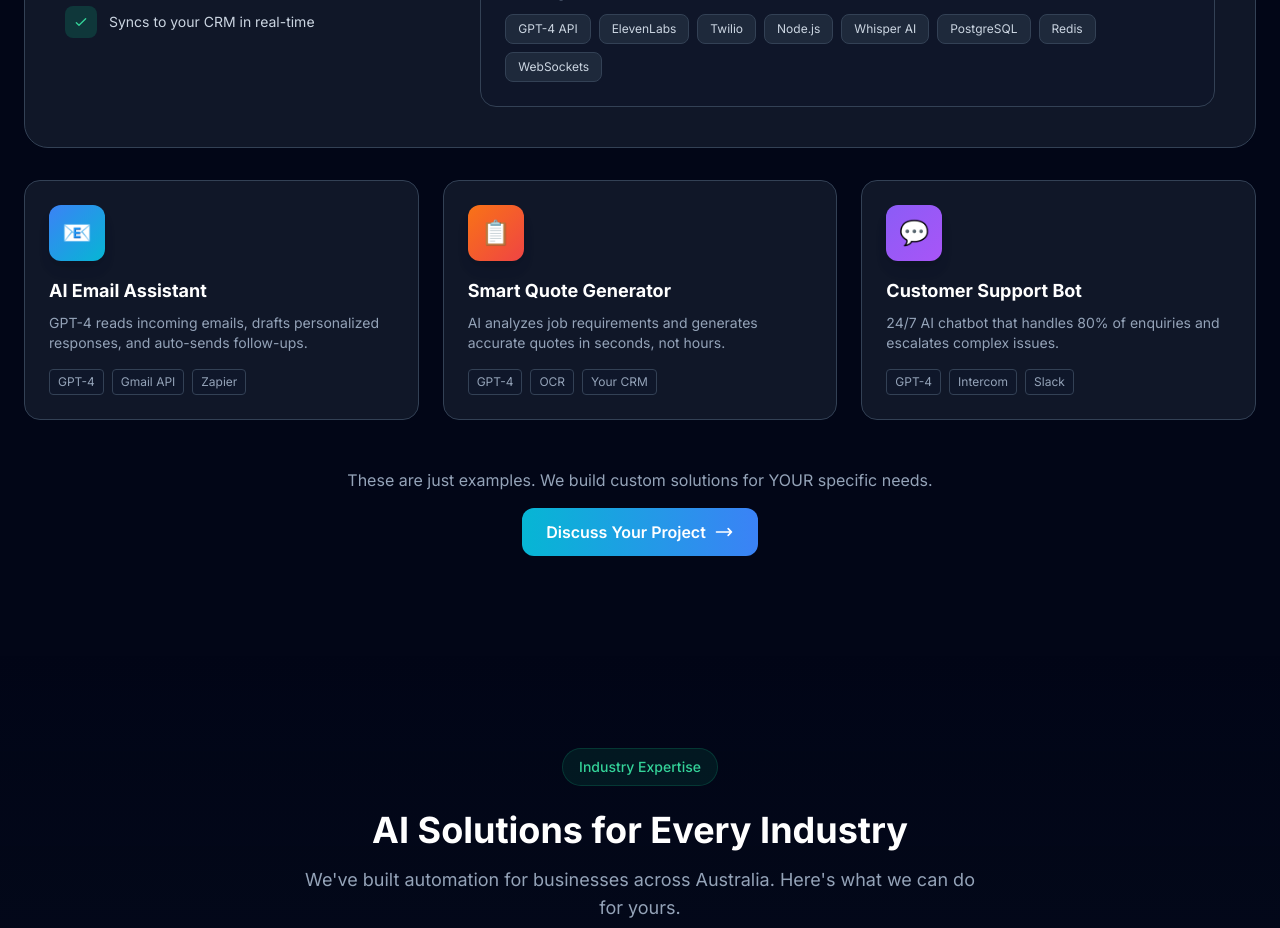
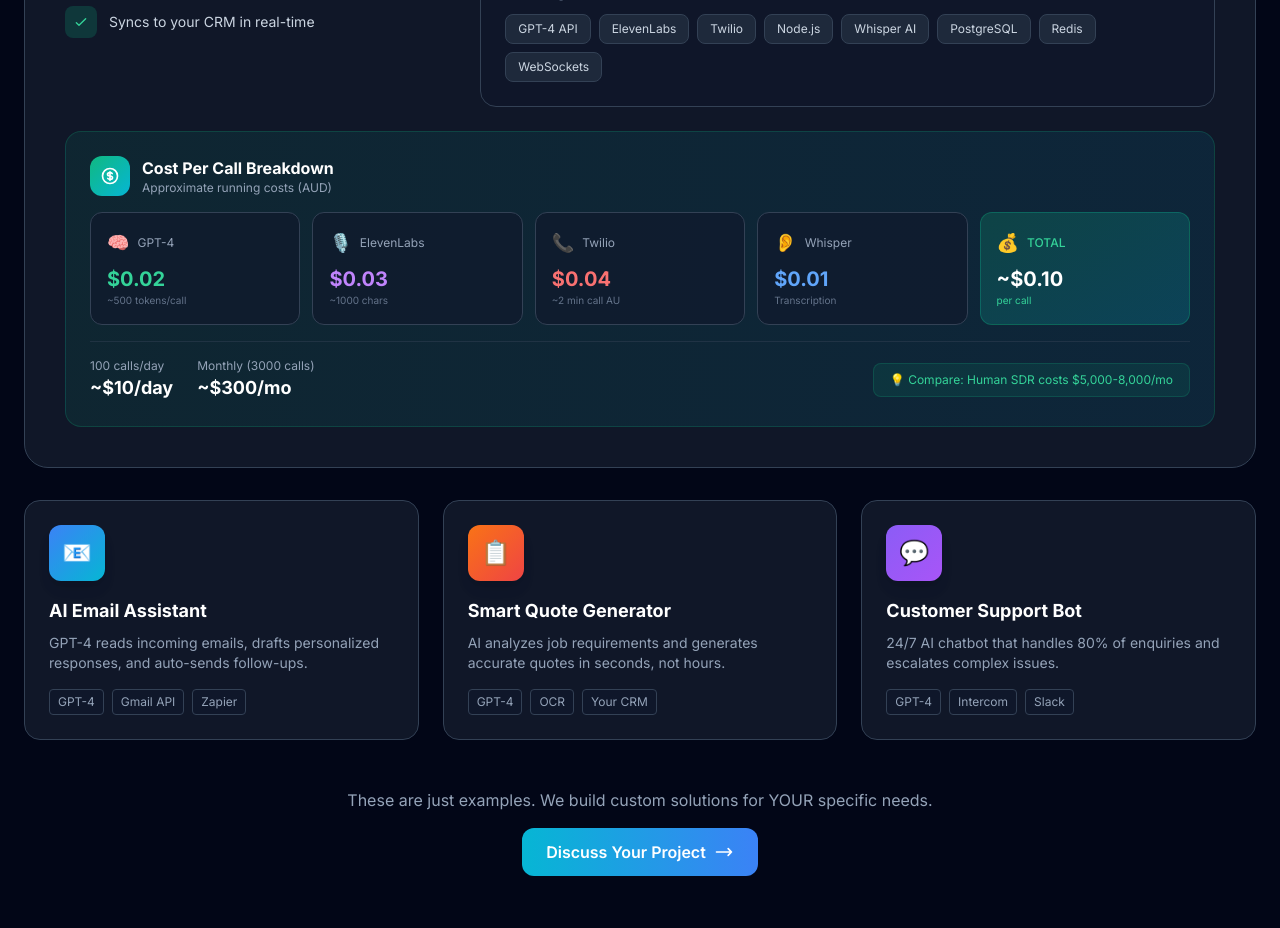
Before and after one commit to ashwilliams7-code/ahs-frontend, a React (Vite) app: page / in a window 1280 px wide. Shown: the part 2300-3228 px from the top of the page. Built offline with nearby package versions, Linux system fonts and the light colour scheme; no server answers.

Commit message:
Add cost per call breakdown section to Solution Examples

```diff
--- a/src/pages/Landing.jsx
+++ b/src/pages/Landing.jsx
@@ -553,6 +553,80 @@
                 </div>
               </div>
             </div>
+
+            {/* Cost Breakdown */}
+            <div className="mt-6 bg-gradient-to-r from-emerald-500/10 to-cyan-500/10 rounded-2xl p-6 border border-emerald-500/20">
+              <div className="flex items-center gap-3 mb-4">
+                <div className="w-10 h-10 rounded-xl bg-gradient-to-br from-emerald-500 to-cyan-500 flex items-center justify-center">
+                  <svg className="w-5 h-5 text-white" fill="none" stroke="currentColor" viewBox="0 0 24 24">
+                    <path strokeLinecap="round" strokeLinejoin="round" strokeWidth="2" d="M12 8c-1.657 0-3 .895-3 2s1.343 2 3 2 3 .895 3 2-1.343 2-3 2m0-8c1.11 0 2.08.402 2.599 1M12 8V7m0 1v8m0 0v1m0-1c-1.11 0-2.08-.402-2.599-1M21 12a9 9 0 11-18 0 9 9 0 0118 0z"></path>
+                  </svg>
+                </div>
+                <div>
+                  <h4 className="font-bold text-white">Cost Per Call Breakdown</h4>
+                  <p className="text-xs text-slate-400">Approximate running costs (AUD)</p>
+                </div>
+              </div>
+
+              <div className="grid grid-cols-2 md:grid-cols-5 gap-3">
+                <div className="bg-slate-900/60 rounded-xl p-4 border border-slate-700">
+                  <div className="flex items-center gap-2 mb-2">
+                    <span className="text-lg">🧠</span>
+                    <span className="text-xs text-slate-400">GPT-4</span>
+                  </div>
+                  <p className="text-xl font-bold text-emerald-400">$0.02</p>
+                  <p className="text-[10px] text-slate-500">~500 tokens/call</p>
+                </div>
+                <div className="bg-slate-900/60 rounded-xl p-4 border border-slate-700">
+                  <div className="flex items-center gap-2 mb-2">
+                    <span className="text-lg">🎙️</span>
+                    <span className="text-xs text-slate-400">ElevenLabs</span>
+                  </div>
+                  <p className="text-xl font-bold text-purple-400">$0.03</p>
+                  <p className="text-[10px] text-slate-500">~1000 chars</p>
+                </div>
+                <div className="bg-slate-900/60 rounded-xl p-4 border border-slate-700">
+                  <div className="flex items-center gap-2 mb-2">
+                    <span className="text-lg">📞</span>
+                    <span className="text-xs text-slate-400">Twilio</span>
+                  </div>
+                  <p className="text-xl font-bold text-red-400">$0.04</p>
+                  <p className="text-[10px] text-slate-500">~2 min call AU</p>
+                </div>
+                <div className="bg-slate-900/60 rounded-xl p-4 border border-slate-700">
+                  <div className="flex items-center gap-2 mb-2">
+                    <span className="text-lg">👂</span>
+                    <span className="text-xs text-slate-400">Whisper</span>
+                  </div>
+                  <p className="text-xl font-bold text-blue-400">$0.01</p>
+                  <p className="text-[10px] text-slate-500">Transcription</p>
+                </div>
+                <div className="bg-gradient-to-br from-emerald-500/20 to-cyan-500/20 rounded-xl p-4 border border-emerald-500/30">
+                  <div className="flex items-center gap-2 mb-2">
+                    <span className="text-lg">💰</span>
+                    <span className="text-xs text-emerald-400 font-medium">TOTAL</span>
+                  </div>
+                  <p className="text-xl font-bold text-white">~$0.10</p>
+                  <p className="text-[10px] text-emerald-400">per call</p>
+                </div>
+              </div>
+
+              <div className="mt-4 flex flex-col sm:flex-row items-start sm:items-center justify-between gap-4 pt-4 border-t border-slate-700/50">
+                <div className="flex items-center gap-6">
+                  <div>
+                    <p className="text-xs text-slate-400">100 calls/day</p>
+                    <p className="text-lg font-bold text-white">~$10/day</p>
+                  </div>
+                  <div>
+                    <p className="text-xs text-slate-400">Monthly (3000 calls)</p>
+                    <p className="text-lg font-bold text-white">~$300/mo</p>
+                  </div>
+                </div>
+                <div className="bg-emerald-500/10 rounded-lg px-4 py-2 border border-emerald-500/20">
+                  <p className="text-xs text-emerald-400">💡 Compare: Human SDR costs $5,000-8,000/mo</p>
+                </div>
+              </div>
+            </div>
           </div>
 
           {/* More Examples Grid */}
```
